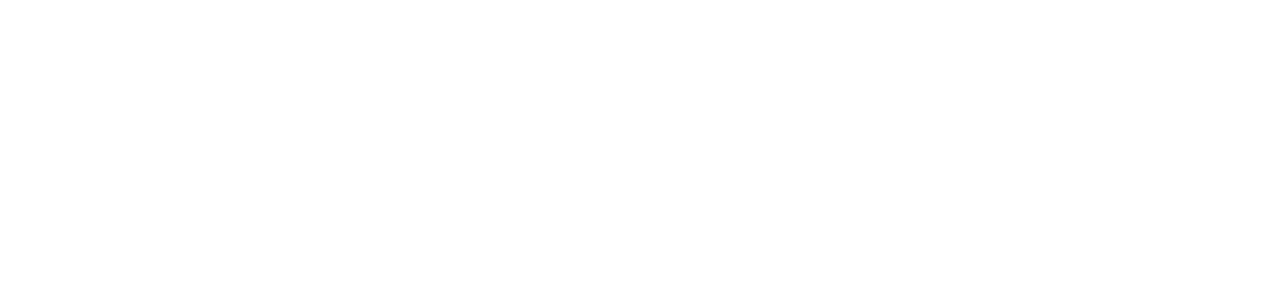
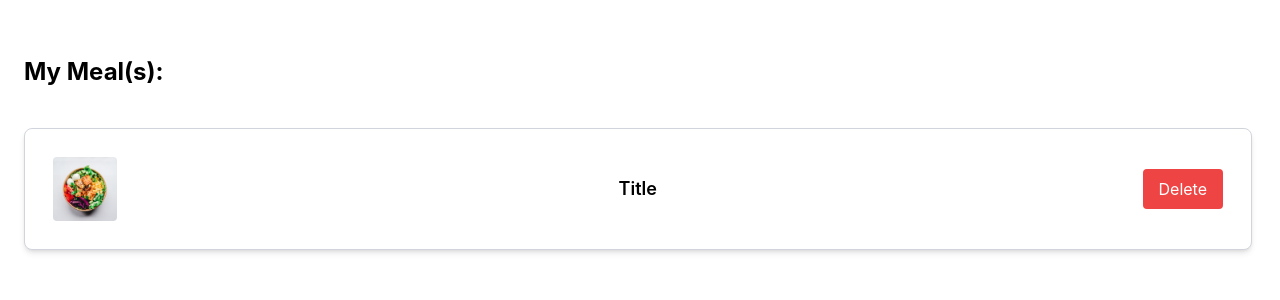
Before and after one commit to JoyTaribagshaw/meal_connect-frontend, a React (Create React App) app: page /deletemeal in a window 1280 px wide. Before the commit this address had no page. Shown: the top 300 px of the page. Built offline with nearby package versions, Linux system fonts and the light colour scheme.

Commit message:
update form and route for delete meal

```diff
--- a/src/App.js
+++ b/src/App.js
@@ -4,7 +4,7 @@
 import Signup from './components/SignUp';
 import Main from './components/Main';
 import AddMeal from './components/AddMeal';
-// import DeleteMeal from './components/DeleteMeal';
+import DeleteMeal from './components/DeleteMeal';
 
 function App() {
   return (
@@ -16,7 +16,7 @@
           <Route path="/signup" element={<Signup />} />
           <Route path="/dashboard" element={<Main />} />
           <Route path="/addmeal" element={<AddMeal />} />
-          {/* <Route path="/deletemeal" element={<DeleteMeal />} /> */}
+          <Route path="/deletemeal" element={<DeleteMeal />} />
 
         </Routes>
       </BrowserRouter>
--- a/src/components/DeleteMeal.js
+++ b/src/components/DeleteMeal.js
@@ -1,4 +1,5 @@
 import React from 'react';
+import meal1 from '../img/meals/meal1.jpg';
 
 function DeleteMeal() {
   return (
@@ -6,7 +7,7 @@
       <h1 className="text-2xl font-bold mb-10">My Meal(s):</h1>
       <div className="flex flex-col">
         <div className="bg-white rounded-lg shadow-md border-gray-300 border p-7 mr-1 mb-4 flex items-center justify-between">
-          <img src="" alt="meal-img" className="w-16 h-16 object-cover rounded mr-4" />
+          <img src={meal1} alt="meal-img" className="w-16 h-16 object-cover rounded mr-4" />
           <h2 className="text-lg font-semibold flex-grow text-center">Title</h2>
           <button type="button" className="bg-red-500 text-white py-2 px-4 rounded">Delete</button>
         </div>
```
